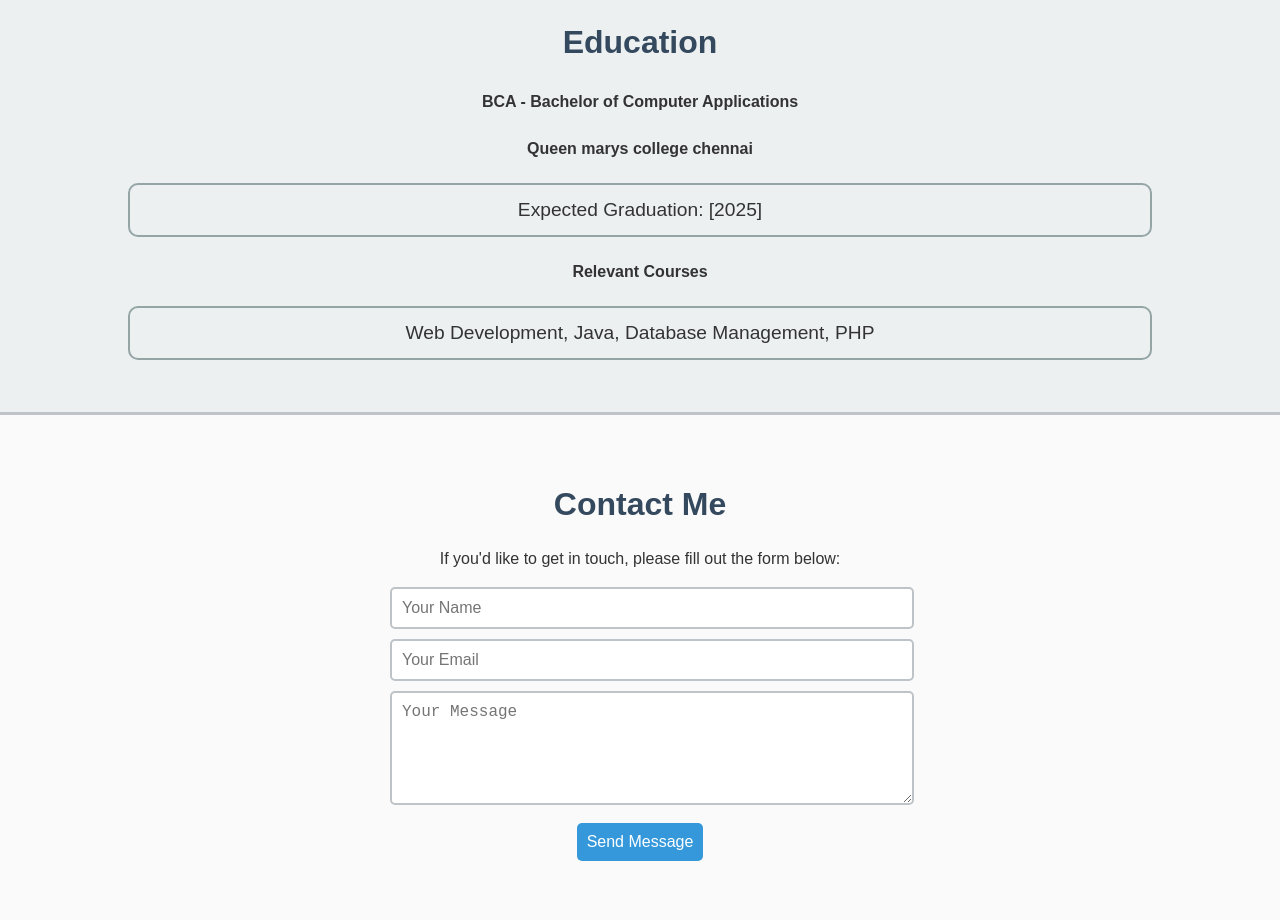
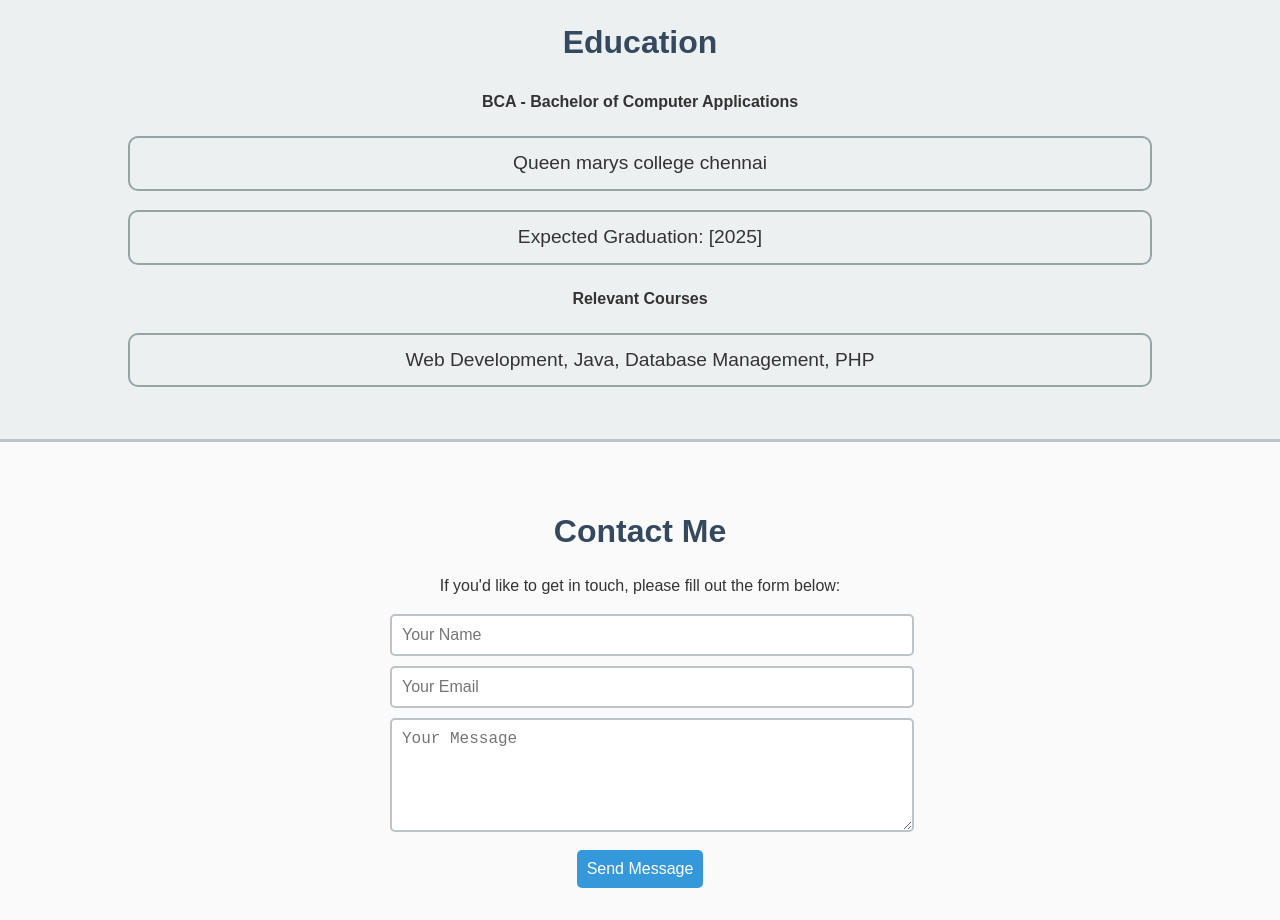
Before and after one commit to narmatha-hub/New, a plain HTML site: page index.html in a window 1280 px wide. Shown: the part 2360-3280 px from the top of the page. Before the commit the page ends 3253 px from the top, so only its background shows below. Drawn offline with Linux system fonts and the light colour scheme.

Commit message:
Update index.html

```diff
--- a/index.html
+++ b/index.html
@@ -81,7 +81,7 @@
             <h3>Education</h3>
             <div class="education-item">
                 <h4>BCA - Bachelor of Computer Applications</h4>
-                <h4>Queen marys college chennai</h4>
+                <p>Queen marys college chennai</p>
                 <p>Expected Graduation: [2025]</p>
             </div>
             <div class="education-item">
```
